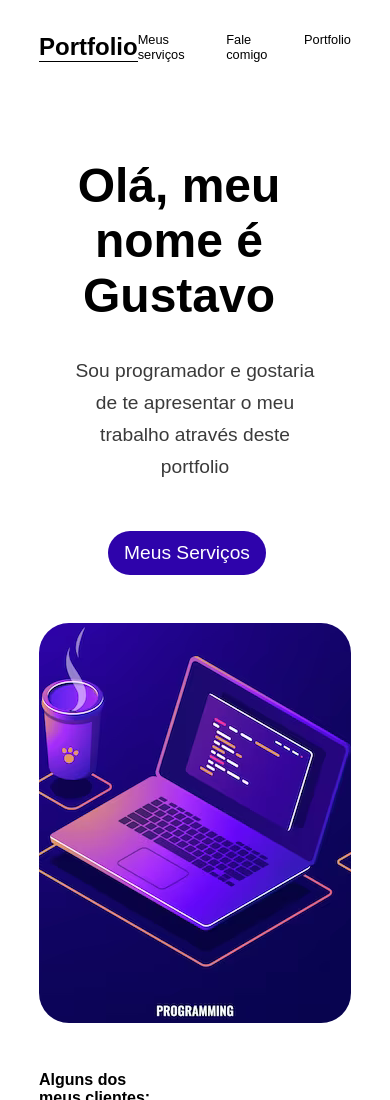
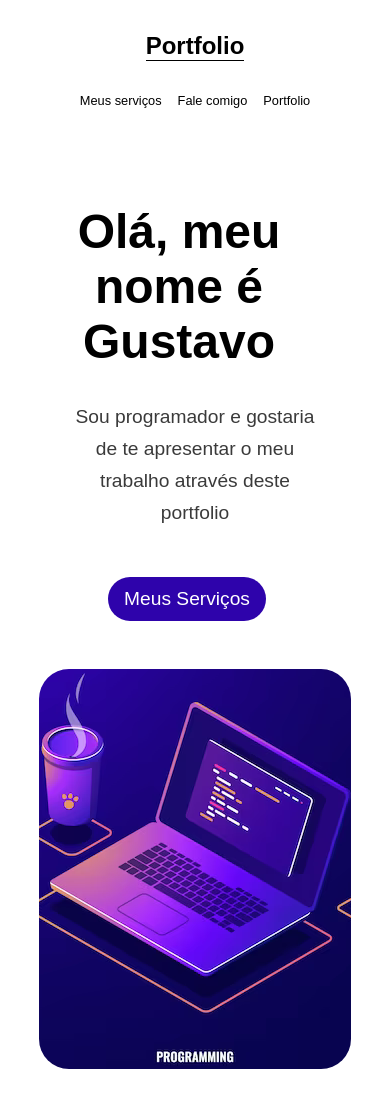
Before and after one commit to GstvSV/Portfolio, a plain HTML site: page index.html in a window 390 px wide. Shown: the top 1100 px of the page. Drawn offline with Linux system fonts and the light colour scheme.

Commit message:
media query
adicionei media query para 400px-

```diff
--- a/index.html
+++ b/index.html
@@ -71,7 +71,7 @@
 
     <section class="orcamento" id="orcamento">
         <div class="orcamento-imagem">
-            <video id="video1" src="assets/videos/profit.mp4" loop></video>
+            <video id="video1" src="assets/videos/profit.mp4" loop autoplay></video>
         </div>
 
         <div class="orcamento-texto">
--- a/src/css/mediaqueries.css
+++ b/src/css/mediaqueries.css
@@ -1,3 +1,11 @@
+
+
+@media (max-width: 400px){
+    .cabecalho{
+        flex-direction: column;
+        gap:2rem;
+    }
+}
 
 @media (max-width: 972px){
 
```
